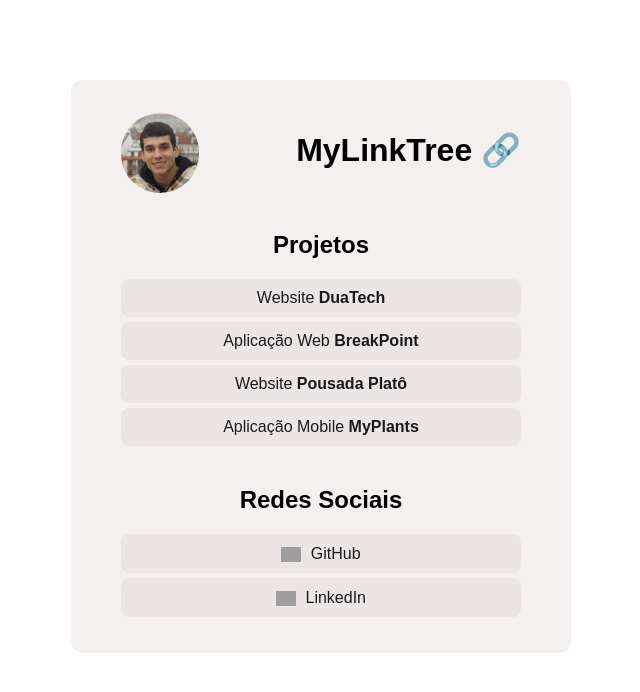
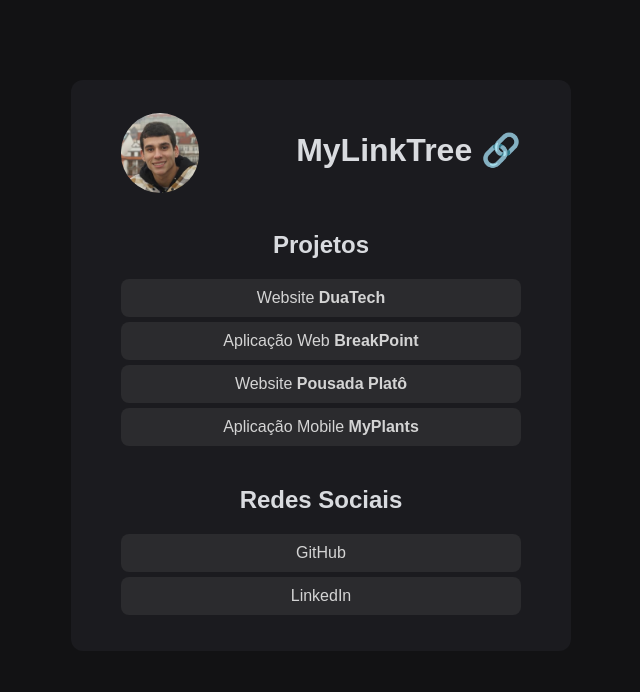
Before and after one commit to henriquexaud/LinkRoot, a plain HTML site: page index.html in a window 1280 px wide. Shown: the whole page, without its empty margins (319-959 px from the left). Drawn offline with Linux system fonts and the light colour scheme; grey boxes are pictures that could not be loaded.

Commit message:
dark theme addded

```diff
--- a/index.html
+++ b/index.html
@@ -38,13 +38,11 @@
             <ul>
                 <a href="https://github.com/henriquexaud" target="_blank">
                     <li>
-                        <img src="https://cdn.jsdelivr.net/gh/devicons/devicon/icons/github/github-original.svg" />
                         GitHub
                     </li>
                 </a>
                 <a href="https://www.linkedin.com/in/henrique-xaud-63613216a/" target="_blank">
                     <li>
-                        <img src="https://cdn.jsdelivr.net/gh/devicons/devicon/icons/linkedin/linkedin-plain.svg"/>
                         LinkedIn
                     </li>
                 </a>
--- a/style.css
+++ b/style.css
@@ -3,11 +3,13 @@
 }
 
 body {
+    color: rgb(217, 219, 223);
     margin-top: 80px;
     display: flex;
     justify-content: center;
     align-items: center;
     font-family: 'Arial';
+    background-color: #121214;
 }
 
 div {
@@ -15,7 +17,7 @@ div {
     flex-direction: column;
     justify-content: center;
     align-items: center;
-    background-color: rgb(245, 240, 240);
+    background-color: #1b1b1f;
     text-align: center;
     border-radius: 12px;
     padding: 20px 50px;
@@ -43,7 +45,7 @@ li {
     list-style: none;
     border-radius: 8px;
     margin-bottom: 5px;
-    background-color: rgb(236, 229, 229);
+    background-color: rgb(43, 43, 46);
     padding-top: 10px;
     padding-bottom: 10px;
     width: 400px;
@@ -51,7 +53,8 @@ li {
 
 li:hover {
     cursor: pointer;
-    background-color: rgba(23, 255, 77, 0.11);
+    color: rgb(5, 5, 5);
+    background-color: rgb(212, 212, 212);
     transition-duration: 0.2s;
 }
 
@@ -64,5 +67,5 @@ img {
 
 a {
     text-decoration: none;
-    color: rgb(26, 26, 26);
+    color: rgb(212, 212, 212);
 }
```
